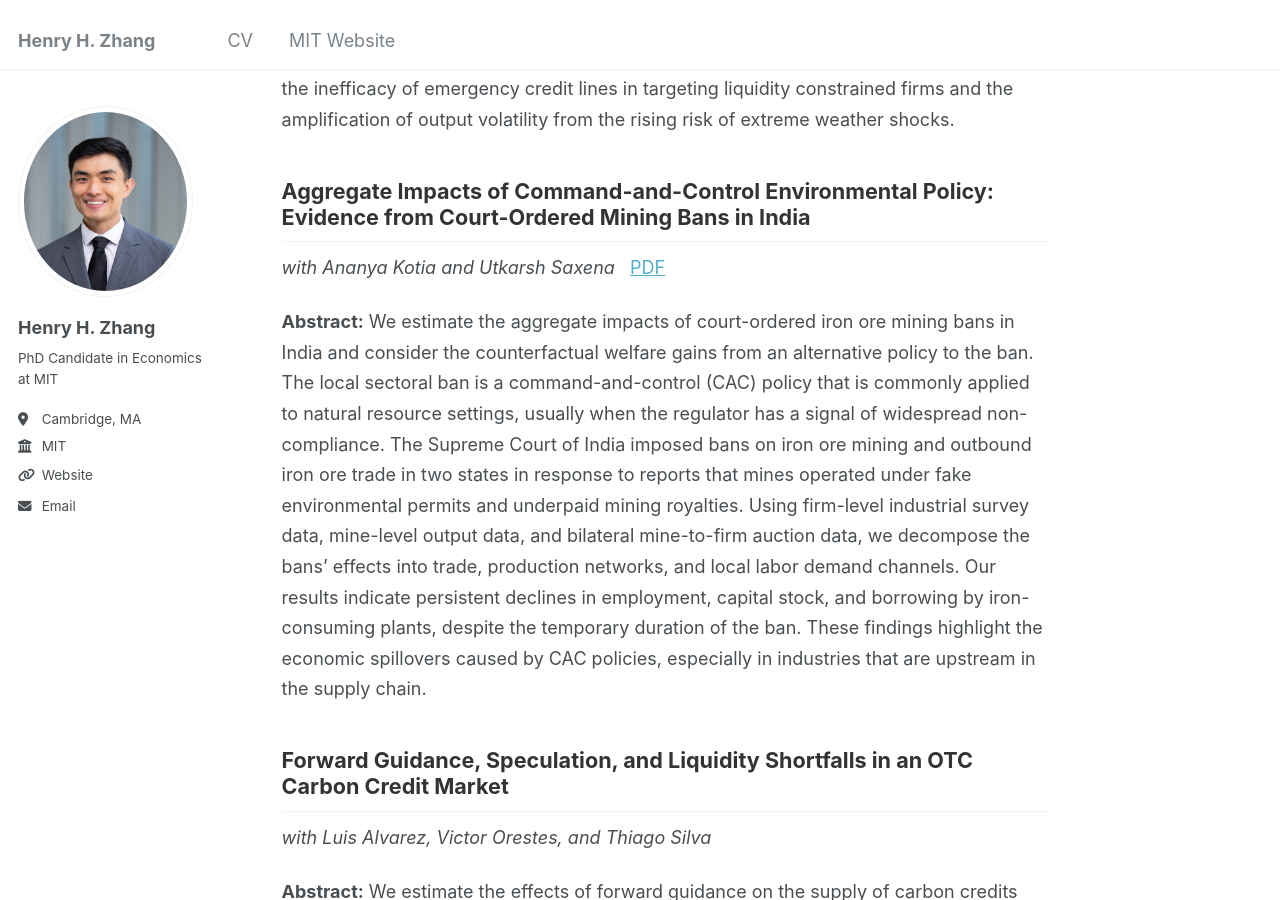
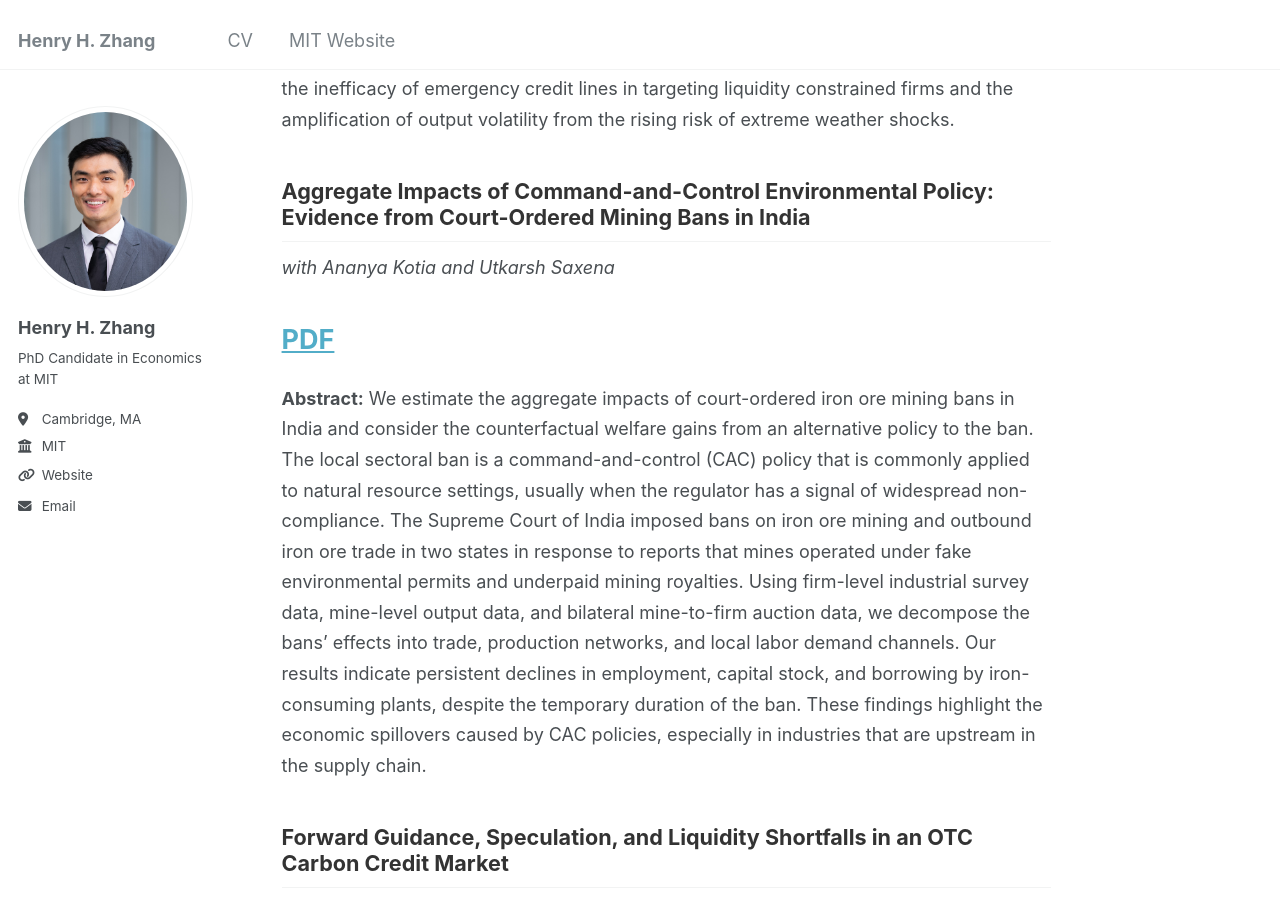
Before and after one commit to heath-aster/heath-aster.github.io, a Jekyll site: the page built from _pages/about.md, in a window 1280 px wide and 900 px high, scrolled down 1377 px. Built offline with Jekyll 4.4.1, drawn with Linux system fonts in a browser that asks for light colours.

```diff
--- a/_pages/about.md
+++ b/_pages/about.md
@@ -30,7 +30,7 @@ My research focuses on environmental and supply chain topics in corporate financ
 ## Aggregate Impacts of Command-and-Control Environmental Policy: Evidence from Court-Ordered Mining Bans in India
 *with Ananya Kotia and Utkarsh Saxena*
 &nbsp;
-[PDF](files/Mining_Ban.pdf)
+# [PDF](files/Mining_Ban.pdf)
 
 **Abstract:** We estimate the aggregate impacts of court-ordered iron ore mining bans in India and consider the counterfactual welfare gains from an alternative policy to the ban. The local sectoral ban is a command-and-control (CAC) policy that is commonly applied to natural resource settings, usually when the regulator has a signal of widespread non-compliance. The Supreme Court of India imposed bans on iron ore mining and outbound iron ore trade in two states in response to reports that mines operated under fake environmental permits and underpaid mining royalties. Using firm-level industrial survey data, mine-level output data, and bilateral mine-to-firm auction data, we decompose the bans' effects into trade, production networks, and local labor demand channels. Our results indicate persistent declines in employment, capital stock, and borrowing by iron-consuming plants, despite the temporary duration of the ban. These findings highlight the economic spillovers caused by CAC policies, especially in industries that are upstream in the supply chain.
 
```
